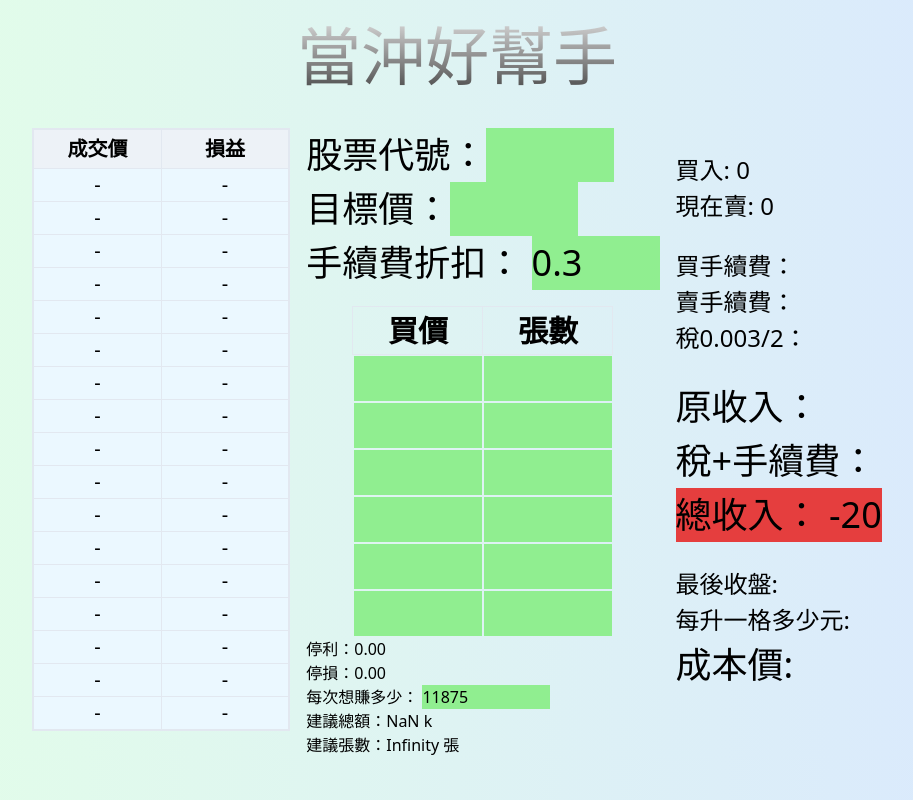
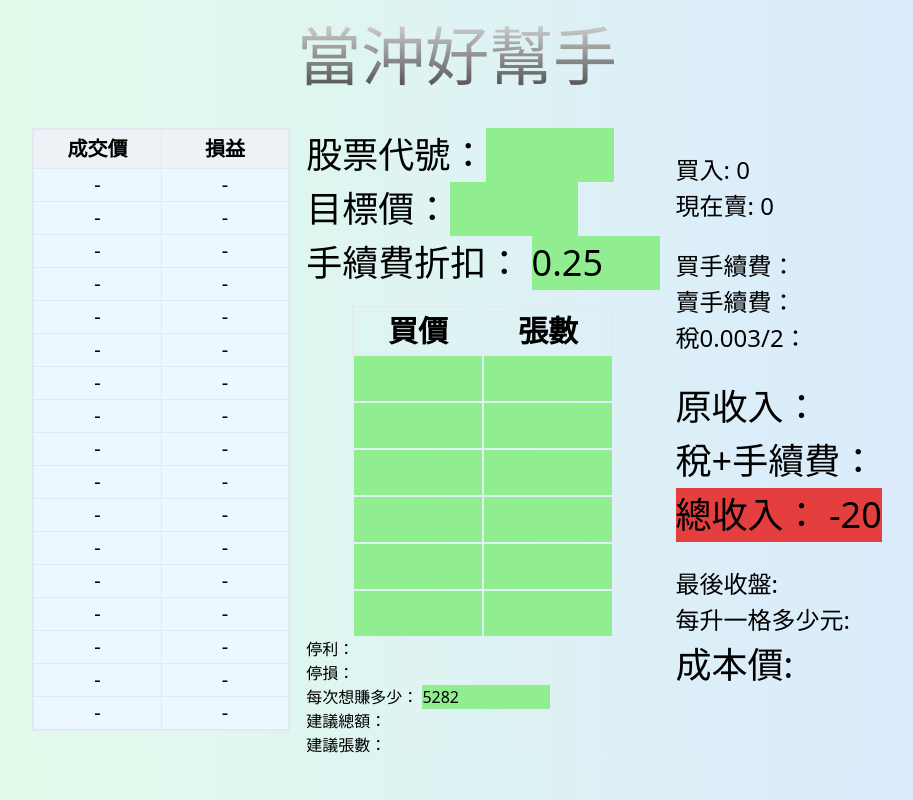
Before and after one commit to mlclmtan/vue-taiwan-day-trade-tool, a Vue app: page / in a window 1280 px wide. Shown: the whole page, without its empty margins (183-1096 px from the left). Built offline with nearby package versions, Linux system fonts and the light colour scheme.

Commit message:
V2, for 2% prof strict without fee included

```diff
--- a/src/App.vue
+++ b/src/App.vue
@@ -75,8 +75,8 @@
           </tr>
         </table>
 
-        <span class="self-start">停利：{{ takeProfit.toFixed(2) }}</span>
-        <span class="self-start">停損：{{ stopLoss.toFixed(2) }}</span>
+        <span class="self-start">停利：{{ takeProfit == 0.00 ? '' : takeProfit.toFixed(2) }}</span>
+        <span class="self-start">停損：{{ stopLoss == 0.00 ? '' : stopLoss.toFixed(2) }}</span>
         <span class="self-start"
           >每次想賺多少：
           <input
@@ -86,10 +86,10 @@
           />
         </span>
         <span class="self-start"
-          >建議總額：{{ Math.round(idealAmount) }} k</span
+          >建議總額：{{ idealAmount ? Math.round(idealAmount) + ' k' : '' }} </span
         >
         <span class="self-start"
-          >建議張數：{{ Math.round(idealVolume) }} 張</span
+          >建議張數：{{ idealVolume == 'Infinity' ? '' : Math.round(idealVolume) + ' 張'}}</span
         >
       </div>
 
@@ -137,9 +137,9 @@ export default {
       ],
       lprice: null,
       targetp: null,
-      feeDiscount: 0.3,
+      feeDiscount: 0.25,
       cname: '',
-      idealProfit: 11875,
+      idealProfit: 5282, // 2% profit for 300,000 quota
     };
   },
   computed: {
@@ -246,39 +246,38 @@ export default {
     },
     takeProfit() {
       const gainTwoPercent = 1.02;
-      const totalFee = 0.001425 * this.feeDiscount
-        + gainTwoPercent * 0.001425 * this.feeDiscount
-        + gainTwoPercent * 0.0015;
-      const doubleFee = totalFee * 2;
-      const totalProfit = 0.02 + doubleFee;
-      const profitPercent = totalProfit;
-      const takeProfitPrice = (1 + profitPercent) * this.buys[0].b;
-      return takeProfitPrice;
+      // const totalFee = 0.001425 * this.feeDiscount
+      //   + gainTwoPercent * 0.001425 * this.feeDiscount
+      //   + gainTwoPercent * 0.0015;
+      // const doubleFee = totalFee; // * 2;
+      // const totalProfit = 0.02 + doubleFee;
+      // const profitPercent = totalProfit;
+      // const takeProfitPrice = (1 + profitPercent) * this.buys[0].b;
+      return gainTwoPercent * this.buys[0].b;
     },
     stopLoss() {
       const lossOnePercent = 0.99;
-      const totalFee = 0.001425 * this.feeDiscount
-        + lossOnePercent * 0.001425 * this.feeDiscount
-        + lossOnePercent * 0.0015;
-      const totalLoss = 0.01 - totalFee;
-      const lossPercent = totalLoss;
-      console.log(totalFee, totalLoss * 1000, lossPercent);
-      const stopLossPrice = (1 - lossPercent) * this.buys[0].b;
-      return stopLossPrice;
+      // const totalFee = 0.001425 * this.feeDiscount
+      //   + lossOnePercent * 0.001425 * this.feeDiscount
+      //   + lossOnePercent * 0.0015;
+      // const totalLoss = 0.01 - totalFee;
+      // const lossPercent = totalLoss;
+      // // console.log(totalFee, totalLoss * 1000, lossPercent);
+      // const stopLossPrice = (1 - lossPercent) * this.buys[0].b;
+      return lossOnePercent * this.buys[0].b;
     },
     idealVolume() {
-      const everyTimeTargetProfit = this.idealProfit * (3 / 2); // 66% win rate
       const totalFee = this.buys[0].b * 0.001425 * this.feeDiscount
         + this.takeProfit * 0.001425 * this.feeDiscount
         + this.takeProfit * 0.0015;
       return (
-        everyTimeTargetProfit
-        / (this.takeProfit - this.buys[0].b - totalFee)
+        this.idealProfit
+        / (this.takeProfit - totalFee - this.buys[0].b)
         / 1000
       );
     },
     idealAmount() {
-      return this.idealVolume * this.takeProfit;
+      return Math.round(this.idealVolume) * this.buys[0].b;
     },
     // computedPrice() {
     //   return typeof this.lprice === 'undefined' ? this.avg : this.lprice;
```
Also changed, not shown: 1 other file (tests, documents, lock files or other folders).
